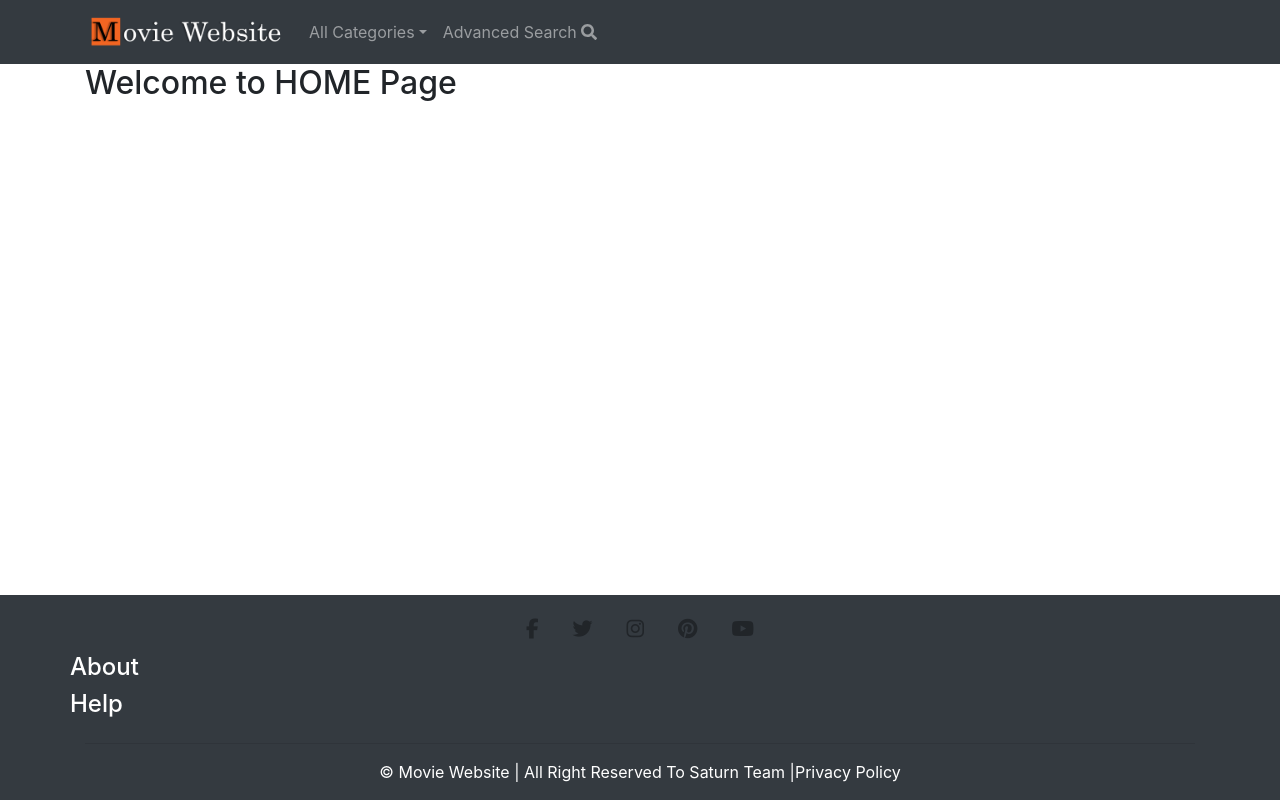
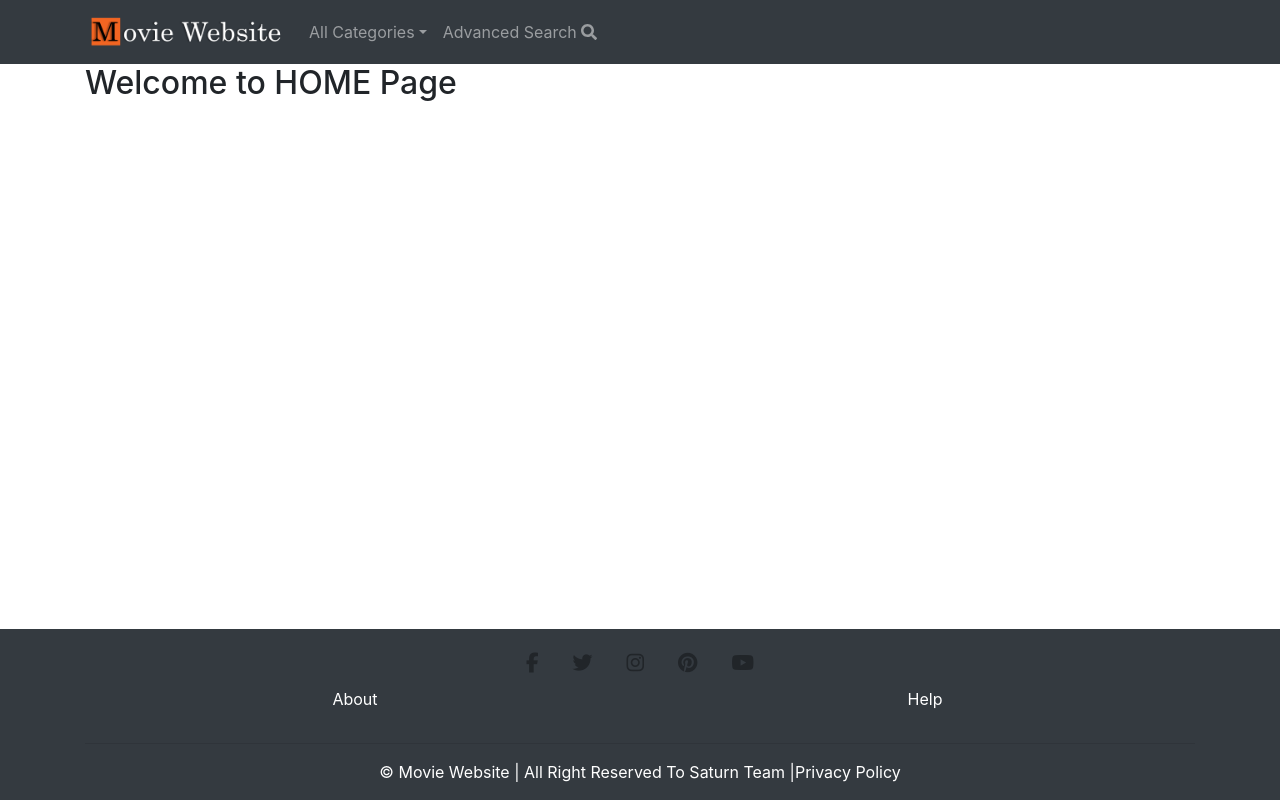
Before and after one commit to vasiluca32/Luca, a React (Create React App) app: page / in a window 1280 px wide. Built offline with nearby package versions, Linux system fonts and the light colour scheme.

Commit message:
changing style

```diff
--- a/src/components/Footer.js
+++ b/src/components/Footer.js
@@ -27,10 +27,8 @@ const Footer = () => {
           </MDBContainer>
         </div>
         <div className="row">
-          <h4>About</h4>
-        </div>
-        <div className="row">
-          <h4>Help</h4>
+          <p className="col-sm">About</p>
+          <p className="col-sm">Help</p>
         </div>
 
         <hr />
```
